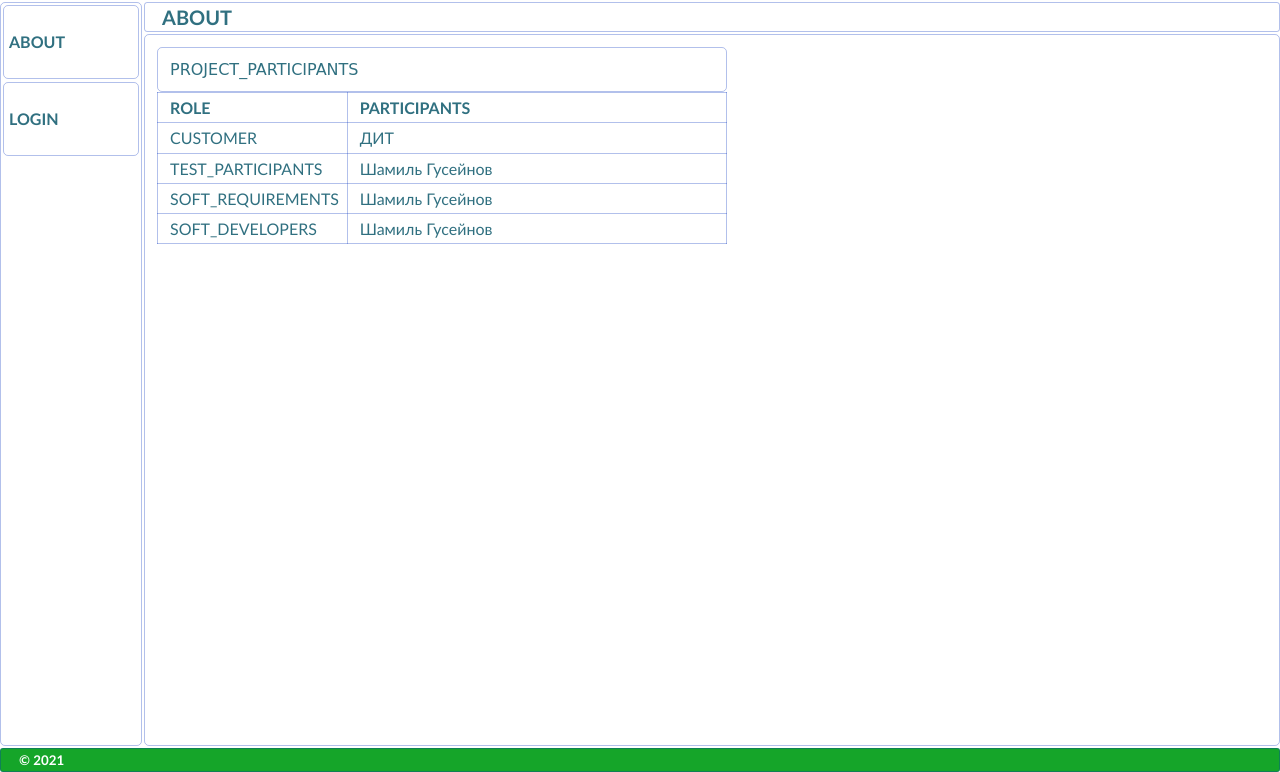
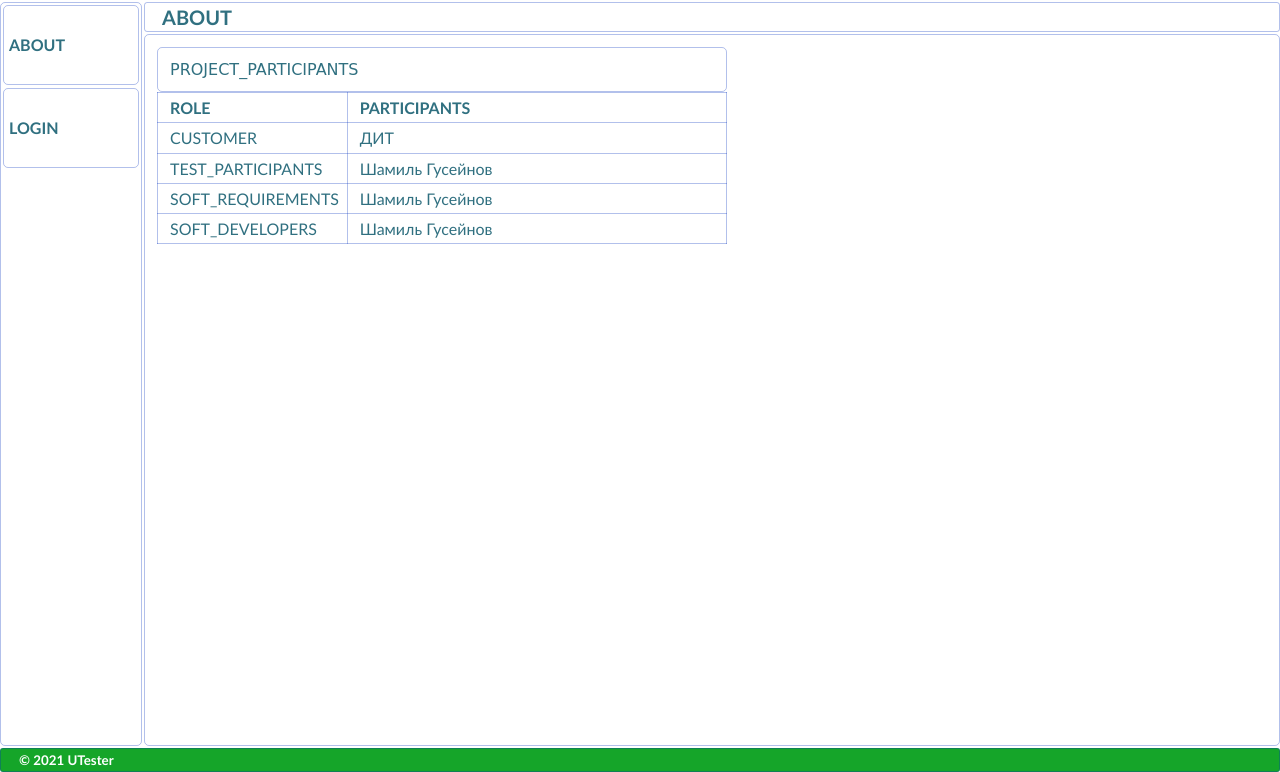
Before and after one commit to Shamil-G/PDDAdmin, a Flask app: page /about in a window 1280 px wide. Shown: the part 28-800 px from the top of the page. Run offline with Flask 2, Linux system fonts and the light colour scheme.

Commit message:
Local minor commit

```diff
--- a/main_config.py
+++ b/main_config.py
@@ -1,3 +1,3 @@
 LOG_FILE = 'pdd-admin.log'
-using = 'DEV_WIN'
+using = 'DEV_UNIX'
 debug = True
--- a/static/styles/main.css
+++ b/static/styles/main.css
@@ -66,7 +66,7 @@ nav {
     margin: 0;
     padding: 2px;
     display: grid;
-    grid-template-rows: repeat(5,minmax(20px, 10%));
+    grid-template-rows: repeat(6,minmax(48px, 80px));
     grid-template-columns: 100%;
     grid-row-gap: 3px;
     grid-area: nav;  /* задаем имя элемента */
--- a/templates/base.html
+++ b/templates/base.html
@@ -55,7 +55,7 @@
 
         <footer class="footer">
               <div class="footer-l">
-                 <small>© 2021</small>
+                 <small>© 2021 UTester</small>
               </div>
               <div class="footer-r">
                   <small style="visibility: hidden">{{ res_value('CREATORS') }}</small>
```
Also changed, not shown: 1 other file.
